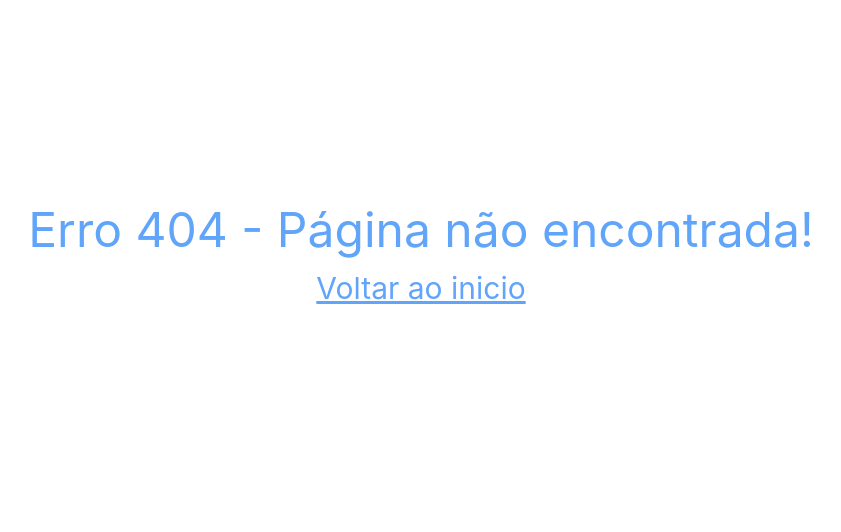
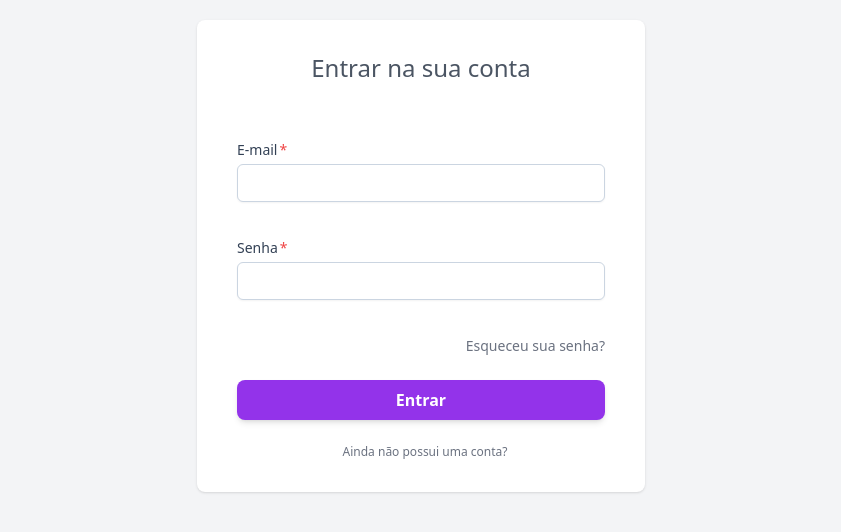
Before and after one commit to MateusAndreatta/meucampestre-web, a React (Create React App) app: page /login in a window 1280 px wide. Before the commit this address had no page. Shown: the part 144-676 px from the top of the page, without its empty margins (219-1060 px from the left). Built offline with nearby package versions, Linux system fonts and the light colour scheme.

Commit message:
Tela de login + componentes de campos de formulário

```diff
--- a/src/applicationRoutes.js
+++ b/src/applicationRoutes.js
@@ -1,6 +1,8 @@
 import React from 'react';
 import { Route, BrowserRouter, Routes } from 'react-router-dom';
+
 import App from './App';
+import Login from './pages/login';
 import Erro404 from './pages/erros/erro404';
 
 const ApplicationRoutes = () => {
@@ -8,6 +10,7 @@ const ApplicationRoutes = () => {
     <BrowserRouter>
       <Routes>
         <Route path="/" element={<App />} />
+        <Route path="/login" element={<Login />} />
         <Route path="*" element={<Erro404 />} />
       </Routes>
     </BrowserRouter>
--- /dev/null
+++ b/src/components/fields/emailField.js
@@ -0,0 +1,13 @@
+export default function EmailField() {
+  return (
+    <label>
+      <span className="required block text-sm font-medium text-slate-700">
+        E-mail
+      </span>
+      <input type="email" className="peer input mt-1 w-full" />
+      <p className="invisible mt-2 text-sm text-pink-600 peer-invalid:visible">
+        Por favor, informe um e-mail válido
+      </p>
+    </label>
+  );
+}
--- /dev/null
+++ b/src/components/fields/passwordField.js
@@ -0,0 +1,13 @@
+export default function PasswordField() {
+  return (
+    <label>
+      <span className="required block text-sm font-medium text-slate-700">
+        Senha
+      </span>
+      <input type="password" className="peer input mt-1 w-full" />
+      <p className="invisible mt-2 text-sm text-pink-600 peer-invalid:visible">
+        Senha invalida
+      </p>
+    </label>
+  );
+}
--- a/src/index.css
+++ b/src/index.css
@@ -2,16 +2,23 @@
 @tailwind components;
 @tailwind utilities;
 
-body {
-  margin: 0;
-  font-family: -apple-system, BlinkMacSystemFont, 'Segoe UI', 'Roboto', 'Oxygen',
-    'Ubuntu', 'Cantarell', 'Fira Sans', 'Droid Sans', 'Helvetica Neue',
-    sans-serif;
-  -webkit-font-smoothing: antialiased;
-  -moz-osx-font-smoothing: grayscale;
+@layer base {
+  body {
+    @apply bg-gray-100;
+  }
 }
 
-code {
-  font-family: source-code-pro, Menlo, Monaco, Consolas, 'Courier New',
-    monospace;
+@layer components {
+  .card {
+    @apply bg-white rounded-lg shadow;
+  }
+
+  /* Form componentes */
+  .input {
+    @apply rounded-md border border-slate-300 bg-white px-3 py-2 text-sm placeholder-slate-400 shadow-sm invalid:border-pink-500 invalid:text-pink-600 focus:border-sky-500 focus:outline-none focus:ring-1 focus:ring-sky-500 focus:invalid:border-pink-500 focus:invalid:ring-pink-500 disabled:border-slate-200 disabled:bg-slate-50 disabled:text-slate-500 disabled:shadow-none;
+  }
+
+  .required {
+    @apply after:content-['*'] after:ml-0.5 after:text-red-500;
+  }
 }
--- /dev/null
+++ b/src/pages/login/index.js
@@ -0,0 +1,68 @@
+import React from 'react';
+import EmailField from '../../components/fields/emailField';
+import PasswordField from '../../components/fields/passwordField';
+
+class Login extends React.Component {
+  constructor(props) {
+    super(props);
+
+    this.state = {
+      txtEmail: '',
+      txtPassword: '',
+    };
+    this.onUpdate = this.onUpdate.bind(this);
+  }
+
+  onUpdate(e) {
+    let obj = {};
+    obj[e.target.name] = e.target.value;
+    this.setState(obj);
+  }
+
+  render() {
+    return (
+      <div className="grid h-screen place-items-center">
+        <div className="card flex h-full w-full max-w-md flex-col px-4 py-8 sm:px-6 md:h-auto md:px-8 lg:px-10">
+          <div className="mb-6 self-center text-xl font-light text-gray-600 sm:text-2xl">
+            Entrar na sua conta
+          </div>
+          <div className="mt-8">
+            <form action="#">
+              <div className="mb-2 flex flex-col">
+                <EmailField />
+              </div>
+              <div className="mb-6 flex flex-col">
+                <PasswordField />
+              </div>
+              <div className="mb-6 -mt-4 flex items-center">
+                <div className="ml-auto flex">
+                  <a
+                    className="inline-flex text-xs font-thin text-gray-500 hover:text-gray-700 sm:text-sm"
+                    href="/">
+                    Esqueceu sua senha?
+                  </a>
+                </div>
+              </div>
+              <div className="flex w-full">
+                <button
+                  type="submit"
+                  className="w-full rounded-lg  bg-purple-600 py-2 px-4 text-center text-base font-semibold text-white shadow-md transition duration-200 ease-in hover:bg-purple-700 focus:outline-none focus:ring-2 focus:ring-purple-500 focus:ring-offset-2  focus:ring-offset-purple-200 ">
+                  Entrar
+                </button>
+              </div>
+            </form>
+          </div>
+          <div className="mt-6 flex items-center justify-center">
+            <a
+              href="/"
+              className="inline-flex items-center text-center text-xs font-thin text-gray-500 hover:text-gray-700">
+              <span className="ml-2">Ainda não possui uma conta?</span>
+            </a>
+          </div>
+        </div>
+      </div>
+    );
+  }
+}
+
+export default Login;
```
